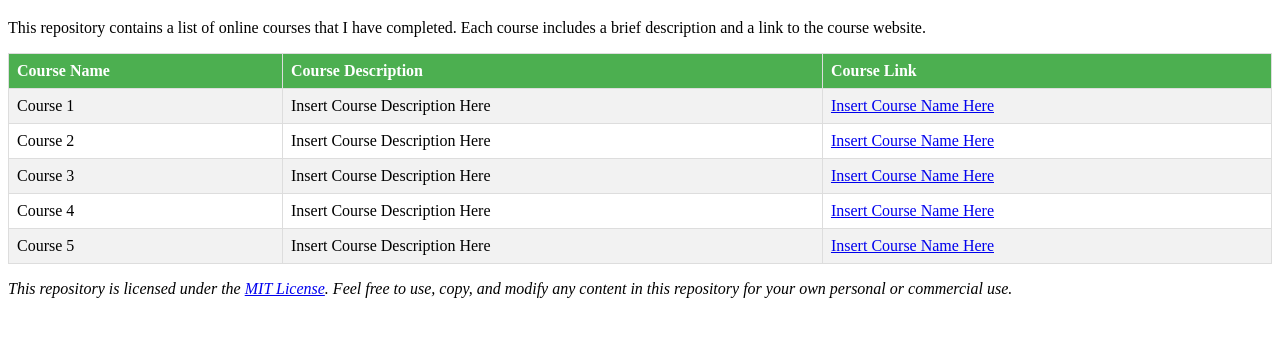
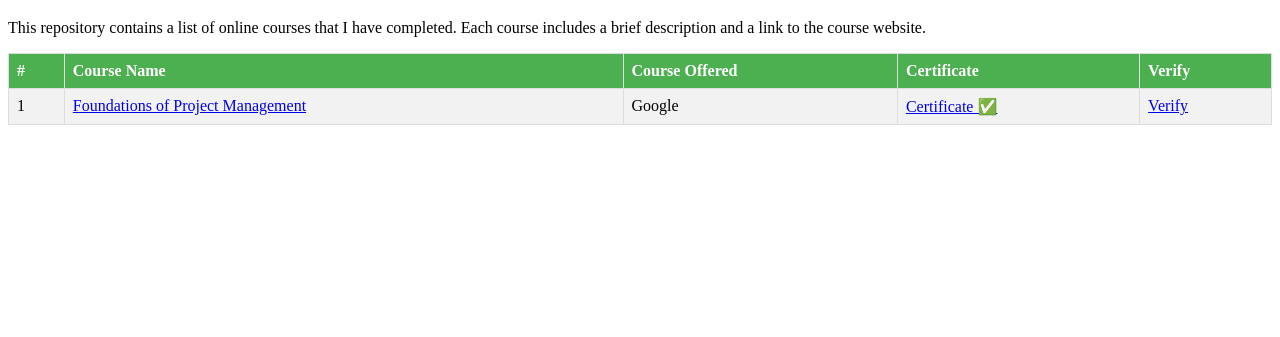
Before and after one commit to ika9810/MOOC, a plain HTML site: page index.html in a window 1280 px wide. Shown: the part 61-398 px from the top of the page. Drawn offline with Linux system fonts and the light colour scheme; a web font is replaced by a local one.

Commit message:
🌟[ADD]Add index.html File to use Github Blog & Add index at README.md

```diff
--- a/online.html
+++ b/index.html
@@ -69,16 +69,20 @@
     <p>This repository contains a list of online courses that I have completed. Each course includes a brief description and a link to the course website.</p>
     <table>
       <tr>
+        <th>#</th>
         <th>Course Name</th>
-        <th>Course Description</th>
-        <th>Course Link</th>
+        <th>Course Offered</th>
+        <th>Certificate</th>
+        <th>Verify</th>
       </tr>
       <tr>
-        <td>Course 1</td>
-        <td>Insert Course Description Here</td>
-        <td><a href="Insert Course Link Here">Insert Course Name Here</a></td>
+        <td>1</td>
+        <td><a href="https://www.coursera.org/learn/project-management-foundations">Foundations of Project Management</a></td>
+        <td>Google</td>
+        <td><a href="https://raw.githubusercontent.com/ika9810/MOOC/main/Certificate/Google_Foundations%20of%20Project%20Management_QUBJ95L6EUST.png">Certificate ✅</a></td>
+        <td><a href="https://coursera.org/verify/QUBJ95L6EUST">Verify</a></td>
       </tr>
-      <tr>
+      <!-- <tr>
         <td>Course 2</td>
         <td>Insert Course Description Here</td>
         <td><a href="Insert Course Link Here">Insert Course Name Here</a></td>
@@ -97,8 +101,7 @@
         <td>Course 5</td>
         <td>Insert Course Description Here</td>
         <td><a href="Insert Course Link Here">Insert Course Name Here</a></td>
-      </tr>
+      </tr> -->
     </table>
-    <p><em>This repository is licensed under the <a href="LICENSE">MIT License</a>. Feel free to use, copy, and modify any content in this repository for your own personal or commercial use.</em></p>
   </body>
 </html>
```
Also changed, not shown: 1 other file.
